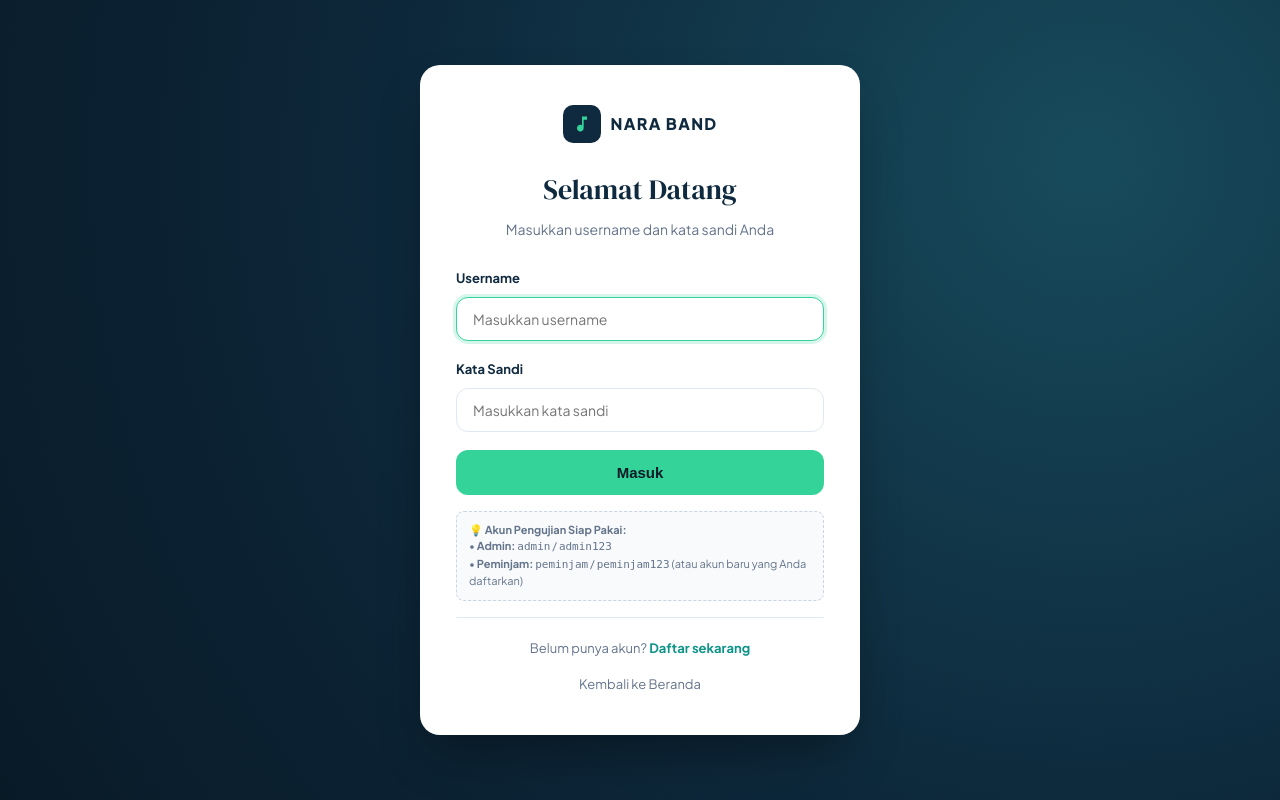
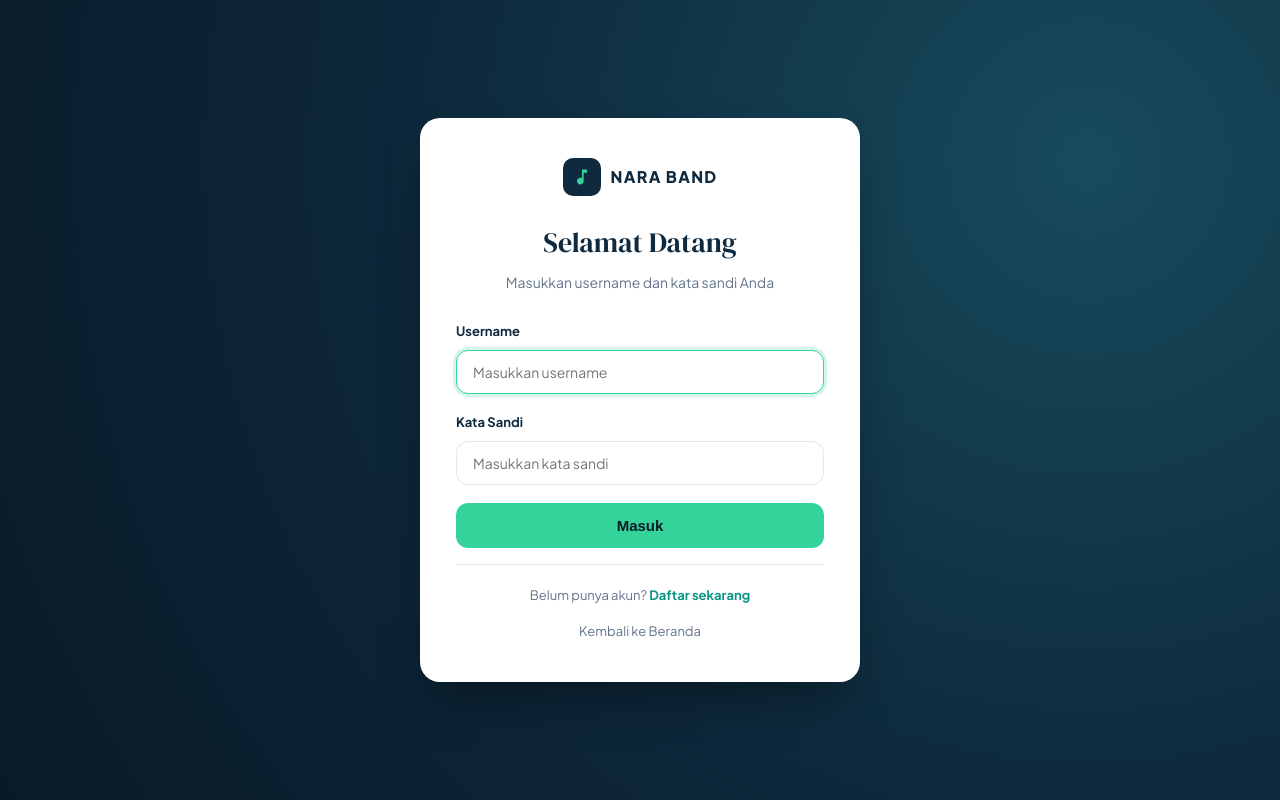
Before and after one commit to luthfid1/Peminjaman_ala_tLabKomputer, a PHP site: page /Views/login.php in a window 1280 px wide. Run offline with PHP 8.4, Linux system fonts and the light colour scheme.

Commit message:
menghapus konten yang tidak perlu

```diff
--- a/Views/login.php
+++ b/Views/login.php
@@ -60,12 +60,6 @@
             <button type="submit" class="btn-auth-submit">Masuk</button>
         </form>
 
-        <div style="background: #f8fafc; border: 1px dashed #cbd5e1; border-radius: 8px; padding: 10px 12px; margin-top: 16px; font-size: 11px; color: #64748b; text-align: left; line-height: 1.5;">
-            <strong>💡 Akun Pengujian Siap Pakai:</strong><br>
-            &bull; <strong>Admin:</strong> <code>admin</code> / <code>admin123</code><br>
-            &bull; <strong>Peminjam:</strong> <code>peminjam</code> / <code>peminjam123</code> (atau akun baru yang Anda daftarkan)
-        </div>
-
         <div class="auth-footer" style="margin-top: 16px;">
             Belum punya akun? <a href="index.php?c=auth&a=register">Daftar sekarang</a>
         </div>
```
